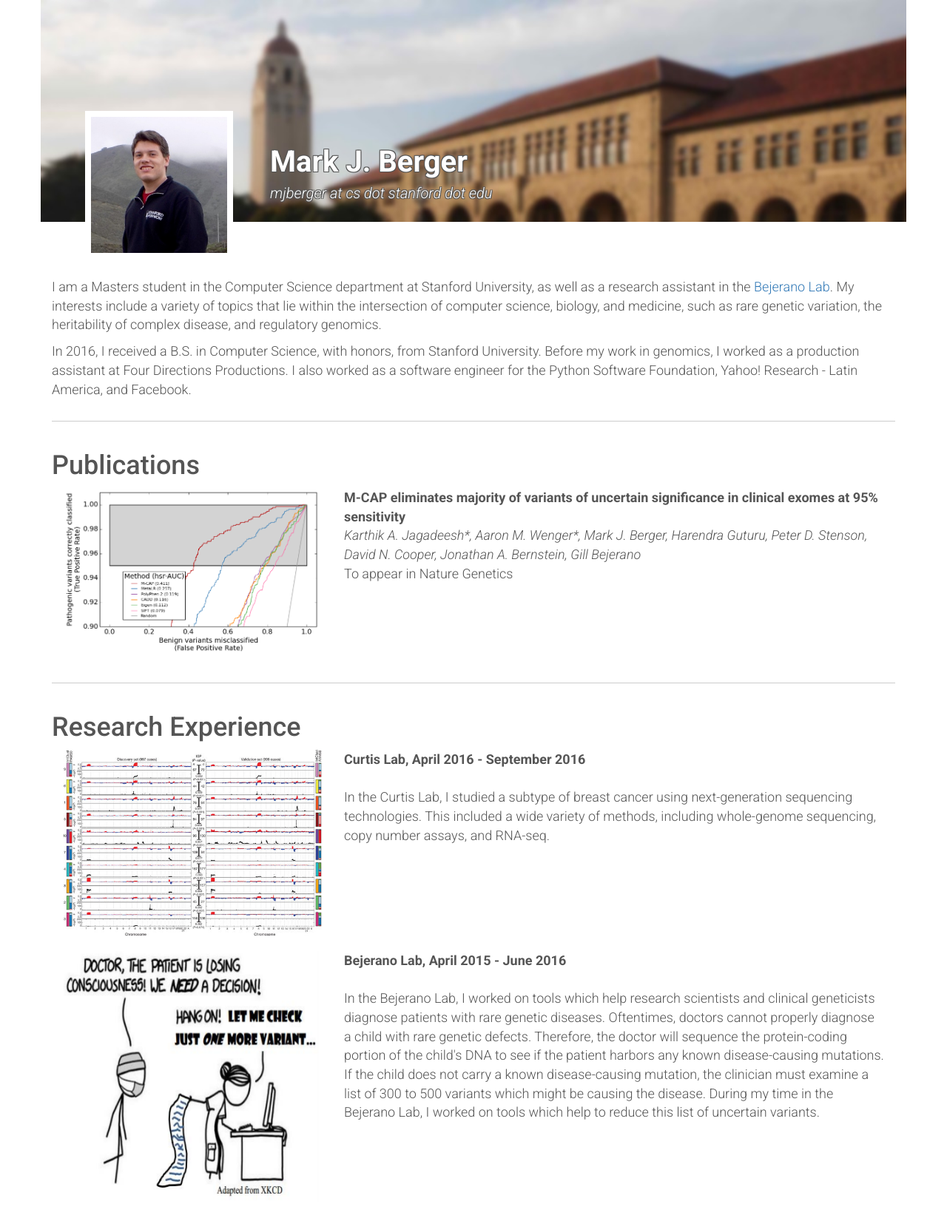
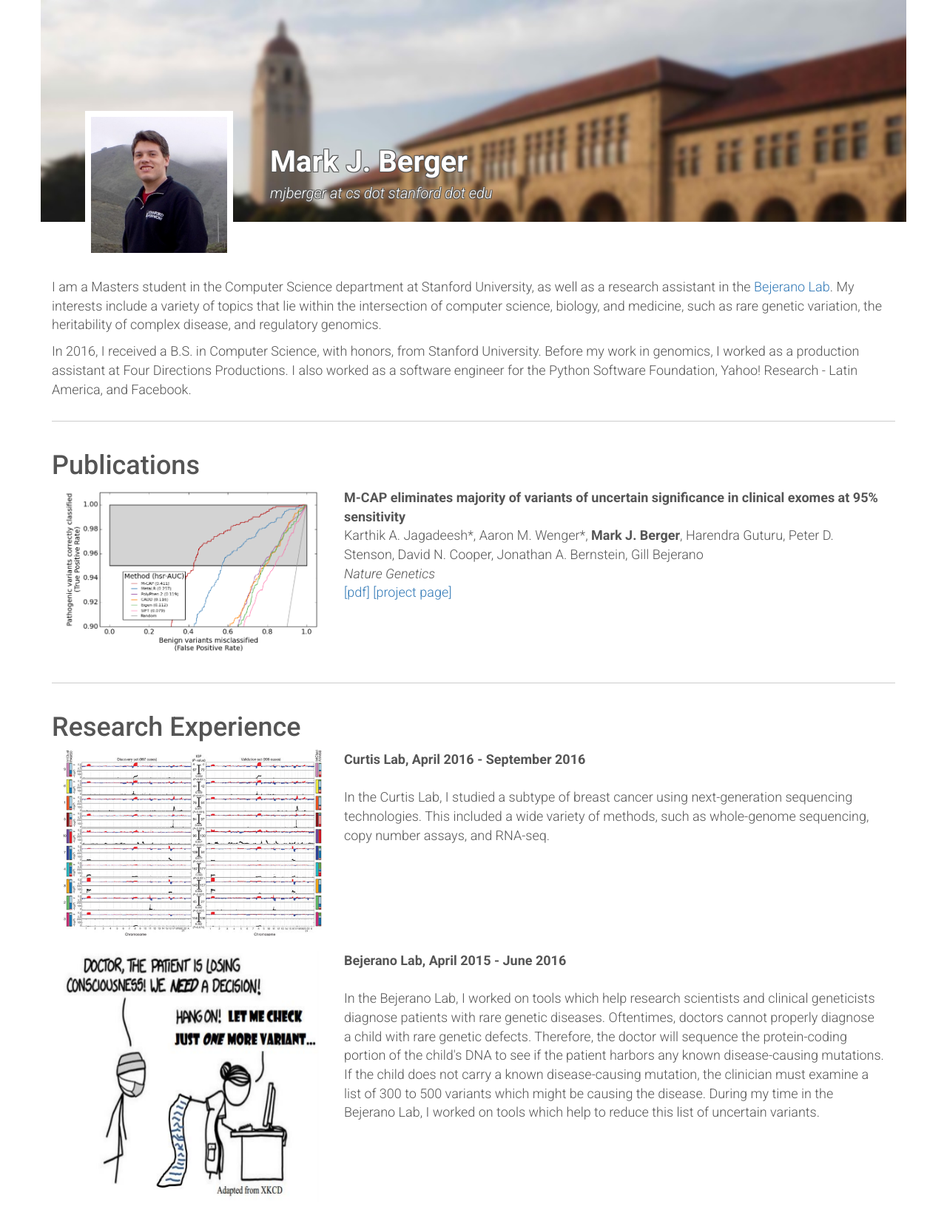
Before and after one commit to markberger/markberger.github.io, a Jekyll site: the page built from index.html, in a window 1280 px wide. Shown: the whole page at 74% size. Built offline with Jekyll 4.4.1, drawn with Linux system fonts in a browser that asks for light colours; nearby versions of some CDN libraries.

Commit message:
Add M-CAP site and pdf

```diff
--- a/assets/css/homepage.css
+++ b/assets/css/homepage.css
@@ -63,9 +63,6 @@ hr {
 .paper-title {
     font-weight: bold;
 }
-.paper-authors {
-    font-style: italic;
-}
 
 .paper-image {
     width: 100%;
--- a/index.html
+++ b/index.html
@@ -62,12 +62,16 @@ title: Mark J. Berger
                             M-CAP eliminates majority of variants of uncertain significance in clinical
                             exomes at 95% sensitivity
                         </div>
-                        <div class='paper-authors'>
-                            Karthik A. Jagadeesh*, Aaron M. Wenger*, Mark J. Berger, Harendra Guturu,
+                        <div>
+                            Karthik A. Jagadeesh*, Aaron M. Wenger*, <b>Mark J. Berger</b>, Harendra Guturu,
                             Peter D. Stenson, David N. Cooper, Jonathan A. Bernstein, Gill Bejerano
                         </div>
                         <div>
-                            To appear in Nature Genetics
+                            <i>Nature Genetics</i>
+                        </div>
+                        <div>
+                            <a href="http://rdcu.be/lPtd">[pdf]</a>
+                            <a href="http://bejerano.stanford.edu/MCAP/">[project page]</a>
                         </div>
                     </div>
                 </div>
@@ -91,7 +95,7 @@ title: Mark J. Berger
                         <br/>
                         <p>
                             In the Curtis Lab, I studied a subtype of breast cancer using next-generation
-                            sequencing technologies. This included a wide variety of methods, including
+                            sequencing technologies. This included a wide variety of methods, such as
                             whole-genome sequencing, copy number assays, and RNA-seq.
                         </p>
                     </div>
```
